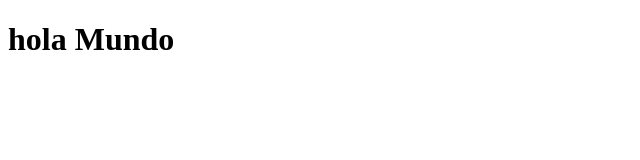
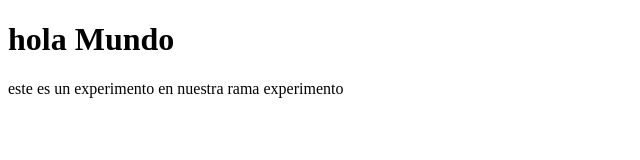
Before and after one commit to EduardoSal93/curso, a plain HTML site: page index.html in a window 1280 px wide. Shown: the whole page, without its empty margins (0-640 px from the left). Drawn offline with Linux system fonts and the light colour scheme.

Commit message:
Agregando footer

```diff
--- a/index.html
+++ b/index.html
@@ -8,5 +8,10 @@
 	<div class="container">
 		<h1>hola Mundo</h1>
 	</div>
+	<footer>
+		<p>
+			este es un experimento en nuestra rama experimento
+		</p>
+	</footer>
 </body>
 </html>
```
